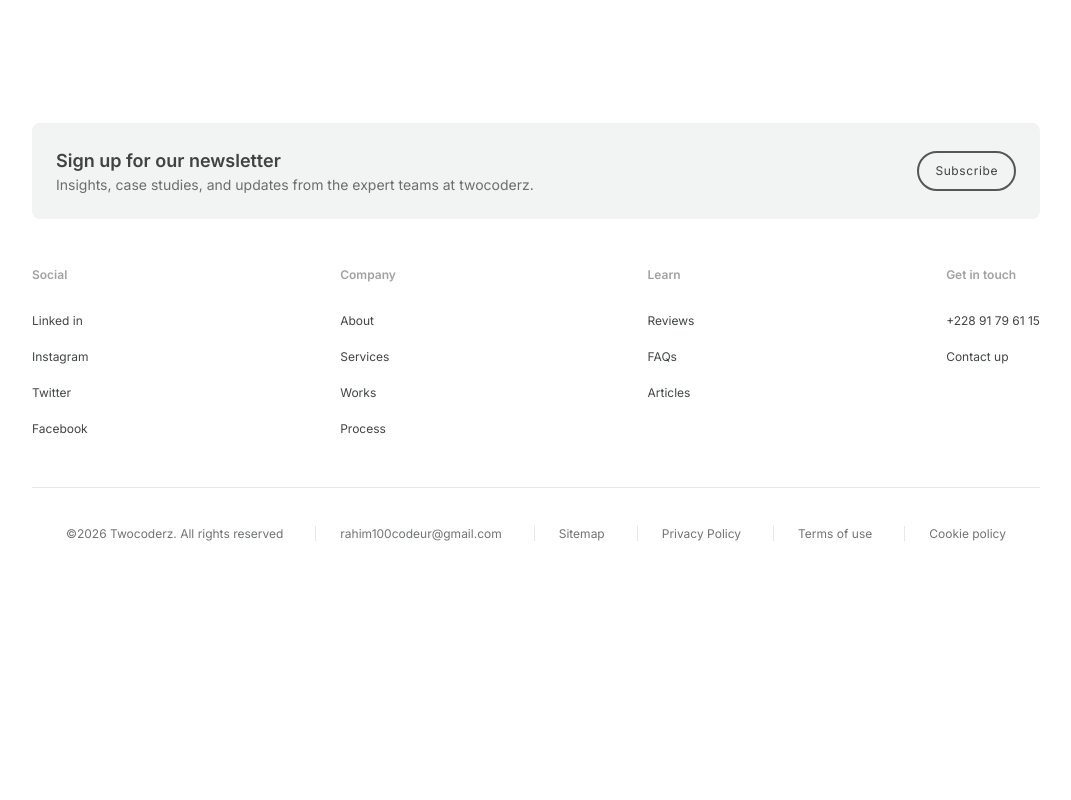
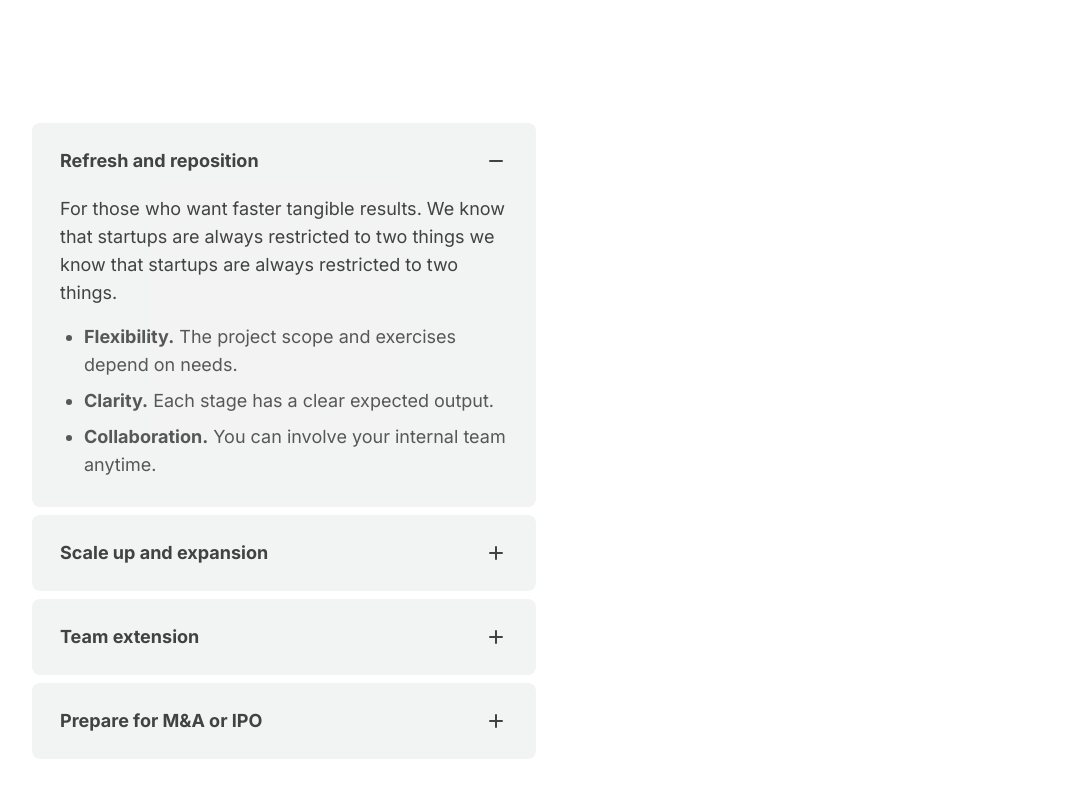
Before and after one commit to twocoderz/twocoderz.team, a React (Vite) app: page /about in a window 1280 px wide. Shown: the part 1340-2140 px from the top of the page, without its empty margins (104-1175 px from the left). Before the commit the page ends 1996 px from the top, so only its background shows below. Built offline with nearby package versions, Linux system fonts and the light colour scheme.

Commit message:
create capabilites items, use them in about capabilities and about page

```diff
--- a/src/pages/about/AboutPage.tsx
+++ b/src/pages/about/AboutPage.tsx
@@ -2,6 +2,7 @@ import Layout from "../../shared/components/layout/Layout";
 import { HeroSection } from "../../shared/components/sections/HeroSection";
 import Container from "../../shared/components/ui/Container";
 import Section from "../../shared/components/ui/Section";
+import AboutCapabilities from "./components/AboutCapabilities";
 import AboutStats from "./components/AboutStats";
 import AboutValues from "./components/AboutValues";
 
@@ -20,12 +21,20 @@ export default function AboutPage() {
           <AboutStats />
         </Container>
       </Section>
-      {/* Add Mission/Vision section */}
+
+      {/* About values section */}
       <Section>
         <Container>
           <AboutValues />
         </Container>
       </Section>
+
+      {/* About capabilities section */}
+      <Section>
+        <Container>
+          <AboutCapabilities />
+        </Container>
+      </Section>
     </Layout>
   );
 }
--- /dev/null
+++ b/src/pages/about/components/AboutCapabilities.tsx
@@ -0,0 +1,16 @@
+import AccodionList from "../../../shared/components/ui/AccordionItem";
+import { capabilitiesItems } from "./capabilitiesItems";
+
+export default function AboutCapabilities() {
+  return (
+    <div className="grid grid-cols-1 md:grid-cols-2">
+      <div className="flex flex-col items-start">
+        <AccodionList
+          items={capabilitiesItems}
+          defaultOpenId="refresh"
+          allowMultiple={false}
+        />
+      </div>
+    </div>
+  );
+}
--- /dev/null
+++ b/src/pages/about/components/capabilitiesItems.tsx
@@ -0,0 +1,108 @@
+import type { AccordionItemData } from "../../../shared/components/ui/AccordionItem";
+
+export const capabilitiesItems: AccordionItemData[] = [
+  {
+    id: "refresh",
+    title: "Refresh and reposition",
+    content: (
+      <div className="space-y-p4">
+        <p className="text-black-80 text-lg font-normal ">
+          For those who want faster tangible results. We know that startups are
+          always restricted to two things we know that startups are always
+          restricted to two things.
+        </p>
+        <ul className="list-disc pl-p6 text-lg font-normal space-y-p2">
+          <li>
+            <strong>Flexibility.</strong> The project scope and exercises depend
+            on needs.
+          </li>
+          <li>
+            <strong>Clarity.</strong> Each stage has a clear expected output.
+          </li>
+          <li>
+            <strong>Collaboration.</strong> You can involve your internal team
+            anytime.
+          </li>
+        </ul>
+      </div>
+    ),
+  },
+  {
+    id: "scale",
+    title: "Scale up and expansion",
+    content: (
+      <div className="space-y-p4">
+        <p className="text-black-80 text-lg font-normal">
+          For those who want faster tangible results... We know that startups
+          are always restricted to two things... We know that startups are
+          always restricted to two things
+        </p>
+        <ul className="list-disc pl-p6 text-lg space-y-p2">
+          <li>
+            <strong>Flexibility.</strong> The project scope and exercises depend
+            on needs.
+          </li>
+          <li>
+            <strong>Clarity.</strong> Each stage has a clear expected output.
+          </li>
+          <li>
+            <strong>Collaboration.</strong> You can involve your internal team
+            anytime.
+          </li>
+        </ul>
+      </div>
+    ),
+  },
+  {
+    id: "team",
+    title: "Team extension",
+    content: (
+      <div className="space-y-p4">
+        <p className="text-black-80 text-lg font-normal">
+          For those who want faster tangible results... We know that startups
+          are always restricted to two things... We know that startups are
+          always restricted to two things
+        </p>
+        <ul className="list-disc pl-p6 text-lg space-y-p2">
+          <li>
+            <strong>Flexibility.</strong> The project scope and exercises depend
+            on needs.
+          </li>
+          <li>
+            <strong>Clarity.</strong> Each stage has a clear expected output.
+          </li>
+          <li>
+            <strong>Collaboration.</strong> You can involve your internal team
+            anytime.
+          </li>
+        </ul>
+      </div>
+    ),
+  },
+  {
+    id: "prepare",
+    title: "Prepare for M&A or IPO",
+    content: (
+      <div className="space-y-p4">
+        <p className="text-black-80 text-lg font-normal">
+          For those who want faster tangible results... We know that startups
+          are always restricted to two things... We know that startups are
+          always restricted to two things
+        </p>
+        <ul className="list-disc pl-p6 text-lg space-y-p2">
+          <li>
+            <strong>Flexibility.</strong> The project scope and exercises depend
+            on needs.
+          </li>
+          <li>
+            <strong>Clarity.</strong> Each stage has a clear expected output.
+          </li>
+          <li>
+            <strong>Collaboration.</strong> You can involve your internal team
+            anytime.
+          </li>
+        </ul>
+      </div>
+    ),
+  },
+];
```
